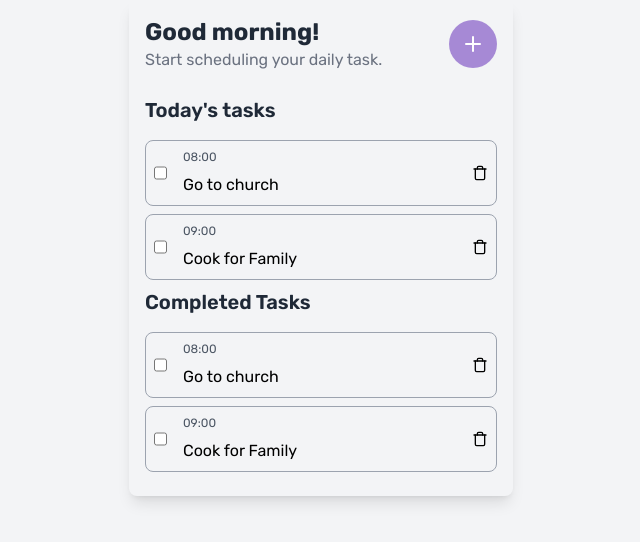
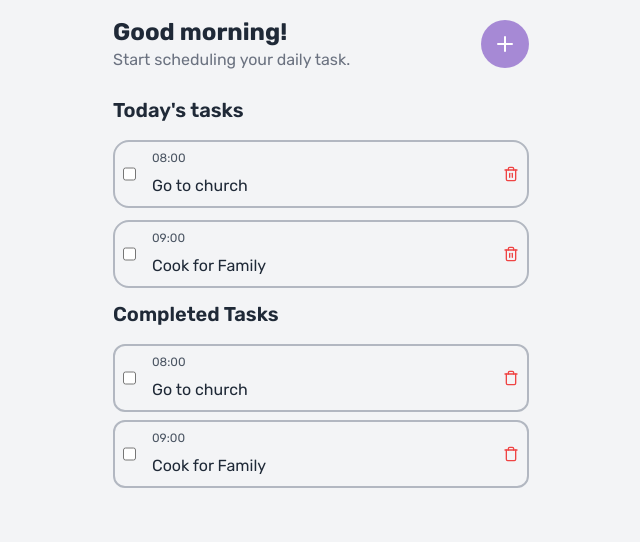
Before and after one commit to JBisente/TodoListApp, a React (Vite) app: page / in a window 1280 px wide. Shown: the top 542 px of the page, without its empty margins (319-959 px from the left). Built offline with nearby package versions, Linux system fonts and the light colour scheme.

Commit message:
update design

```diff
--- a/src/Modal.jsx
+++ b/src/Modal.jsx
@@ -17,7 +17,7 @@ function Modal({ open, onClose, addTask }) {
   return (
     // MODAL
     <div
-      className={`fixed flex h-full w-full items-center justify-center bg-gray-500/30 ${open ? "visible" : "invisible"}`}
+      className={`fixed flex h-full w-full items-center justify-center bg-gray-500/30 p-4 ${open ? "visible" : "invisible"}`}
     >
       <div className="h-fit w-full max-w-sm rounded-lg bg-gray-100 p-4">
         <form className="flex flex-col gap-4">
@@ -26,12 +26,12 @@ function Modal({ open, onClose, addTask }) {
             <X onClick={onClose} className="cursor-pointer" />
           </div>
           <div className="flex flex-col">
-            <label>Name</label>
+            <label>Title</label>
             <input
               onChange={(e) => setTask({ ...task, task: e.target.value })}
               value={task.name}
               type="text"
-              className="rounded-lg border border-gray-400 bg-transparent px-2 py-4"
+              className="rounded-xl border-2 border-gray-400/75 bg-transparent px-2 py-4 focus:border-orange-500 focus:outline-none"
             />
           </div>
           <div className="flex flex-col">
@@ -40,7 +40,7 @@ function Modal({ open, onClose, addTask }) {
               onChange={(e) => setTask({ ...task, time: e.target.value })}
               value={task.time}
               type="time"
-              className="rounded-lg border border-gray-400 bg-transparent px-2 py-4"
+              className="rounded-xl border-2 border-gray-400/75 bg-transparent px-2 py-4 focus:border-orange-500 focus:outline-none"
             />
           </div>
           <div>
--- a/src/TodoList.jsx
+++ b/src/TodoList.jsx
@@ -1,4 +1,4 @@
-import { Plus, Trash } from "lucide-react";
+import { Plus, Trash, Trash2 } from "lucide-react";
 import { useState } from "react";
 import Modal from "./Modal";
 
@@ -27,7 +27,7 @@ const TodoList = () => {
     <>
       <Modal open={open} onClose={() => setOpen(false)} addTask={addTask} />
       <div className="min-h-screen bg-gray-100">
-        <div className="mx-auto w-full max-w-sm rounded-lg p-4 shadow-lg">
+        <div className="mx-auto w-full max-w-md rounded-lg p-4">
           <div className="mb-6 flex items-center justify-between">
             <div>
               <h1 className="text-2xl font-bold text-gray-800">
@@ -53,17 +53,17 @@ const TodoList = () => {
               return (
                 <li
                   key={index}
-                  className="my-2 flex items-center justify-between rounded-lg border border-gray-400 p-2"
+                  className="my-3 flex items-center justify-between rounded-2xl border-2 border-gray-400/75 p-2"
                 >
                   <div className="flex gap-4">
-                    <input type="checkbox" />
+                    <input type="checkbox" className="accent-violet-500"/>
                     <div className="flex flex-col gap-2">
                       <p className="text-xs text-gray-600">{task.time}</p>
-                      <p>{task.task}</p>
+                      <p className="text-gray-800">{task.task}</p>
                     </div>
                   </div>
                   <div>
-                    <Trash size={16} onClick={() => deleteTask(index)} />
+                    <Trash2 size={16} onClick={() => deleteTask(index)} className="text-red-500"/>
                   </div>
                 </li>
               );
@@ -75,16 +75,16 @@ const TodoList = () => {
           <ol>
             {tasks.map((task, index) => {
               return (
-                <li className="my-2 flex items-center justify-between rounded-lg border border-gray-400 p-2">
+                <li className="my-2 flex items-center justify-between rounded-xl border-2 border-gray-400/75 p-2">
                   <div className="flex gap-4">
                     <input type="checkbox" />
                     <div className="flex flex-col gap-2">
                       <p className="text-xs text-gray-600">{task.time}</p>
-                      <p>{task.task}</p>
+                      <p className="text-gray-800">{task.task}</p>
                     </div>
                   </div>
                   <div>
-                    <Trash size={16} />
+                    <Trash size={16} className="text-red-500"/>
                   </div>
                 </li>
               );
```
